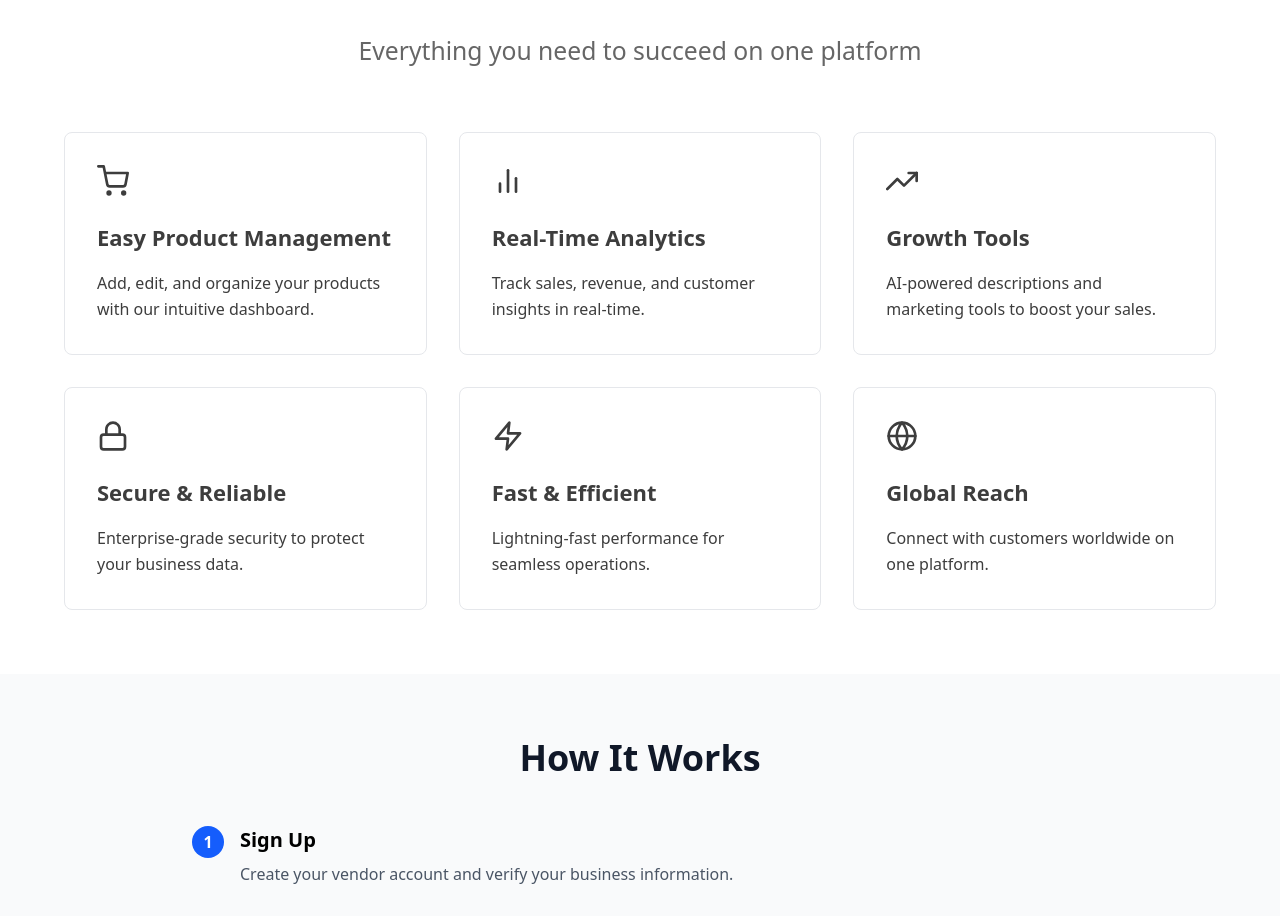
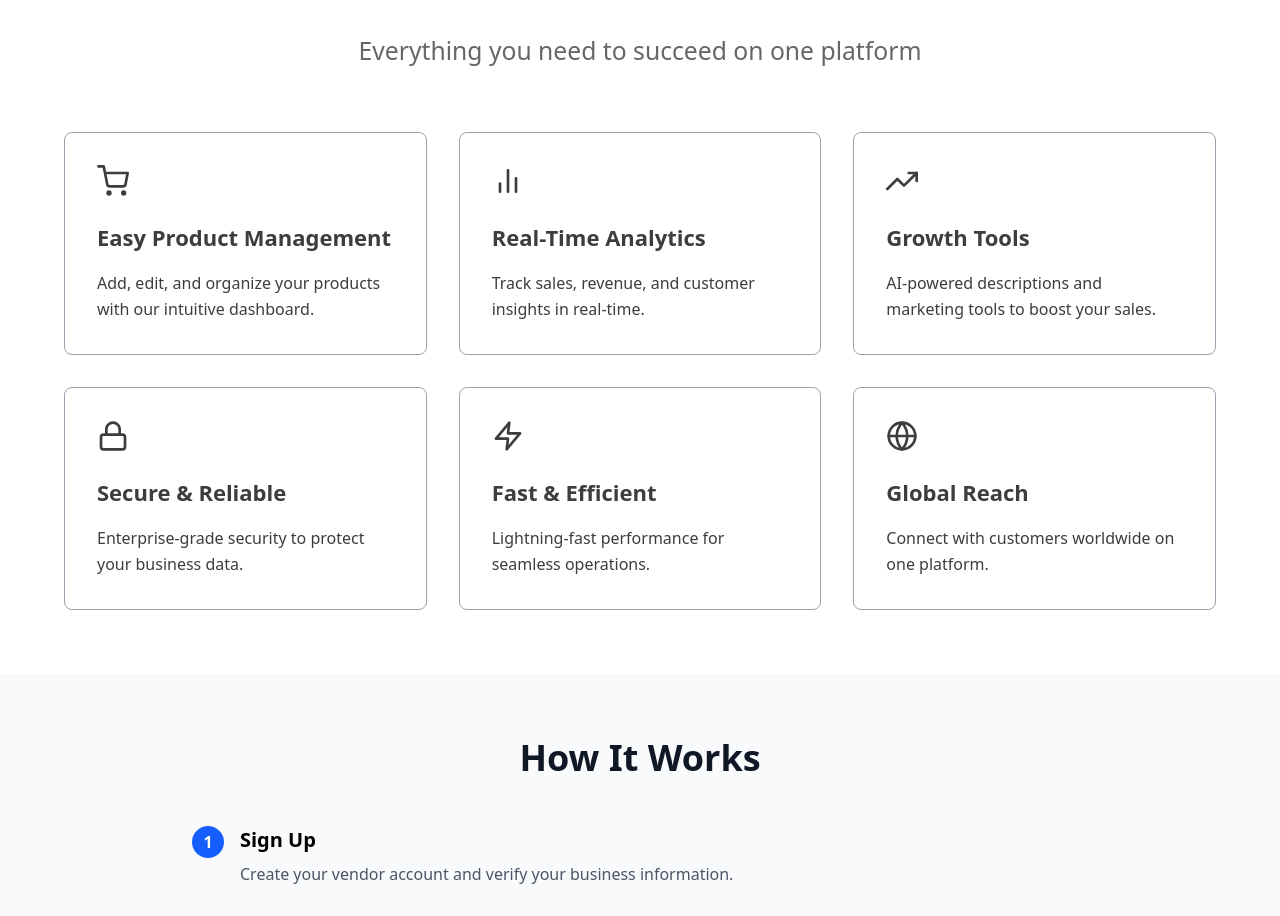
Before and after one commit to Olasunkanmi001/quickCart-landingPage, a React (Vite) app: page /vendorLanding in a window 1280 px wide. Shown: the part 845-1761 px from the top of the page. Built offline with nearby package versions, Linux system fonts and the light colour scheme.

Commit message:
Increased border color of feature grid items to improve UX.

```diff
--- a/src/component/vendorFeatures.jsx
+++ b/src/component/vendorFeatures.jsx
@@ -68,7 +68,7 @@ const VendorFeatures = () => {
           {features.map((feature, index) => (
             <div
               key={index}
-              className="bg-white border border-gray-200 rounded-lg p-8 hover:shadow-lg transition-shadow duration-300"
+              className="bg-white border border-gray-400 rounded-lg p-8 hover:shadow-lg transition-shadow duration-300"
             >
               {/* Icon */}
               <div className="mb-6">{feature.icon}</div>
```
